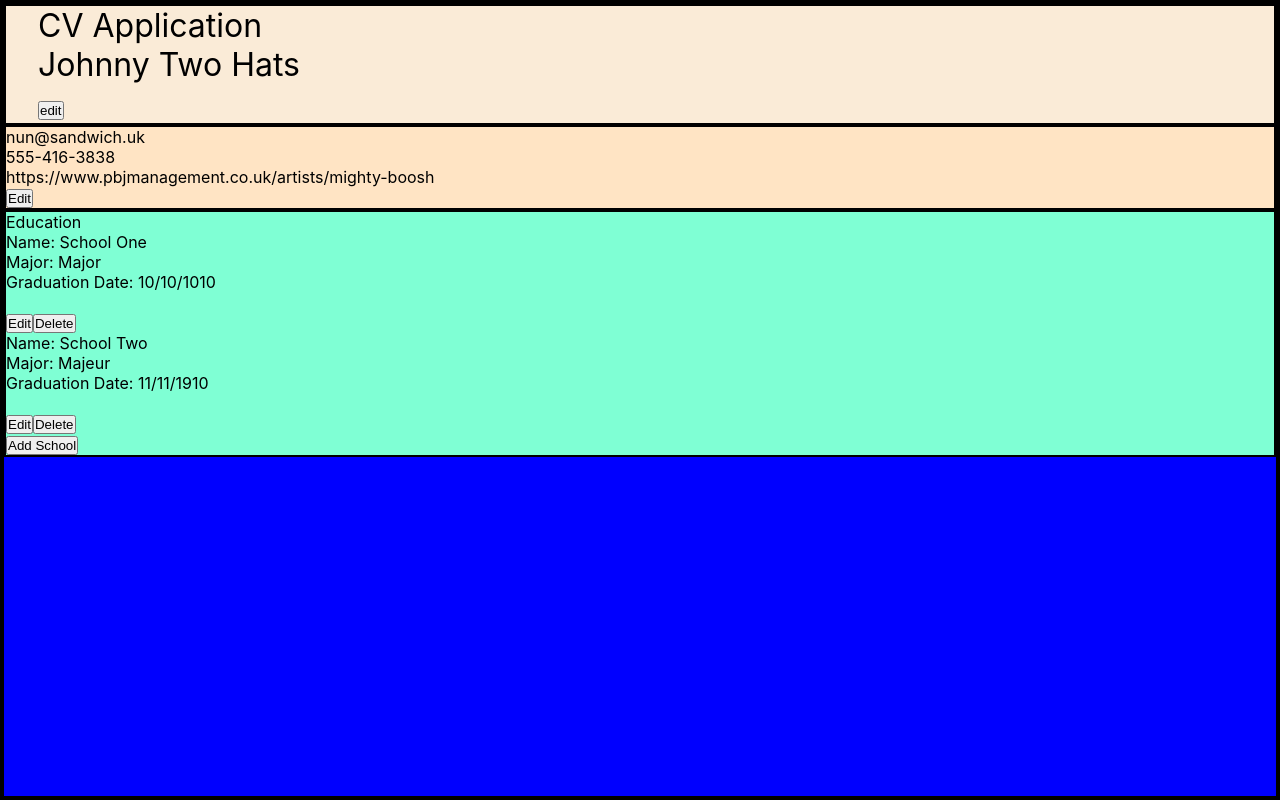
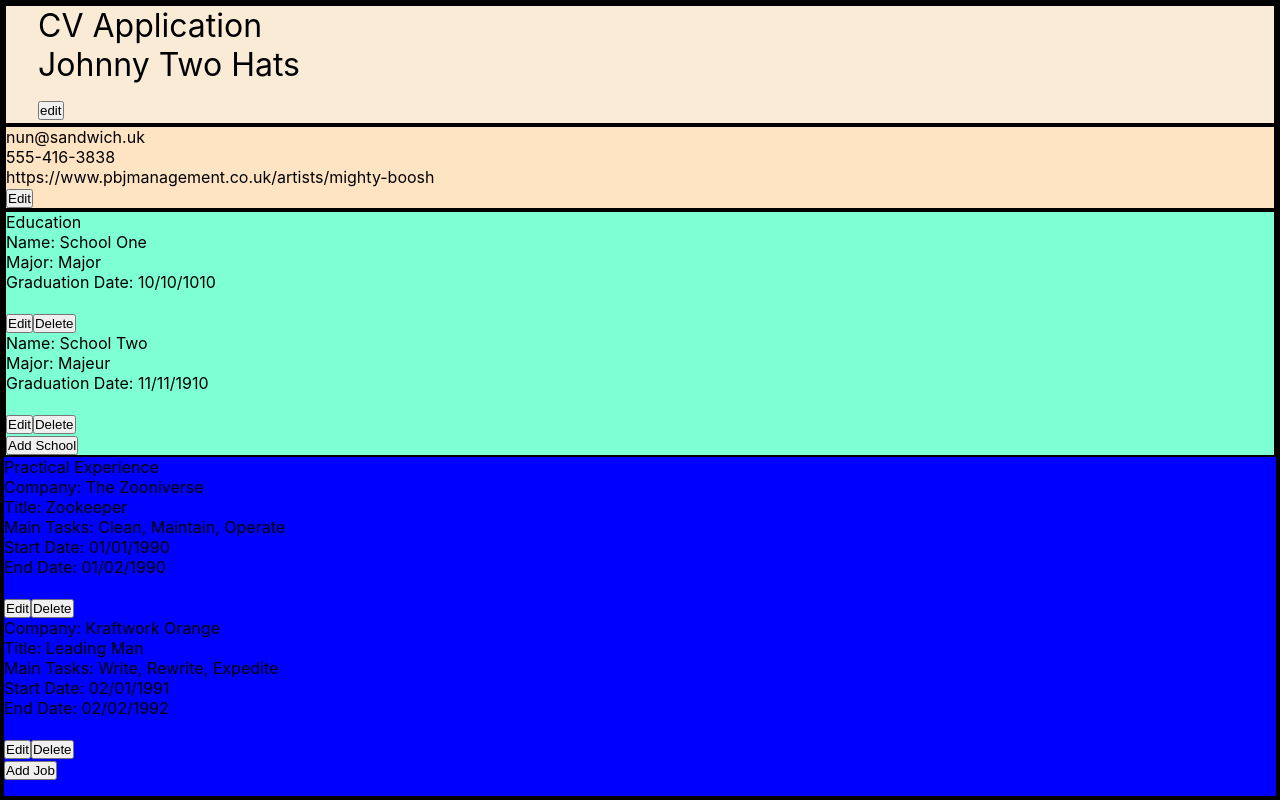
Before and after one commit to SloaneTribble/cv-project, a React (Create React App) app: page / in a window 1280 px wide. Built offline with nearby package versions, Linux system fonts and the light colour scheme.

Commit message:
Continue implementing practical section

```diff
--- /dev/null
+++ b/src/components/AddJob.js
@@ -0,0 +1,71 @@
+import React, { Component } from "react";
+
+class AddJob extends Component {
+  constructor(props) {
+    super(props);
+  }
+
+  render() {
+    const addMode = this.props.addMode;
+
+    if (addMode) {
+      return (
+        <div>
+          <form onSubmit={this.props.submitJob}>
+            <ul>
+              <li>
+                <label htmlFor="company">Company: </label>
+                <input
+                  type="text"
+                  id="company"
+                  value={this.props.currentJob.company}
+                  onChange={this.props.companyChange}
+                ></input>
+              </li>
+              <li>
+                <label htmlFor="title">Title: </label>
+                <input
+                  type="text"
+                  id="title"
+                  value={this.props.currentJob.title}
+                  onChange={this.props.titleChange}
+                ></input>
+              </li>
+              <li>
+                <label htmlFor="mainTasks">Main Tasks: </label>
+                <input
+                  type="textarea"
+                  id="mainTasks"
+                  rows={5}
+                  value={this.props.currentJob.mainTasks}
+                  onChange={this.props.mainTasksChange}
+                ></input>
+              </li>
+              <li>
+                <label htmlFor="startDate">Start Date: </label>
+                <input
+                  type="date"
+                  id="startDate"
+                  value={this.props.currentJob.startDate}
+                  onChange={this.props.startDateChange}
+                ></input>
+              </li>
+              <li>
+                <label htmlFor="endDate">Main Tasks: </label>
+                <input
+                  type="date"
+                  id="endDate"
+                  value={this.props.currentJob.endDate}
+                  onChange={this.props.endDateChange}
+                ></input>
+              </li>
+              <button type="submit">Submit</button>
+            </ul>
+          </form>
+        </div>
+      );
+    }
+  }
+}
+
+export { AddJob };
--- a/src/components/AddPractice.js
+++ /dev/null
@@ -1 +0,0 @@
-import React, { Component } from "react";
--- a/src/components/EducationContainer.js
+++ b/src/components/EducationContainer.js
@@ -179,8 +179,8 @@ class EducationContainer extends Component {
           {addText}
         </button>
         <AddSchool
+          addMode={this.state.addMode}
           currentSchool={this.state.currentSchool}
-          addMode={this.state.addMode}
           nameChange={this.handleNameChange}
           majorChange={this.handleMajorChange}
           gradYearChange={this.handleGradYearChange}
--- /dev/null
+++ b/src/components/JobOverview.js
@@ -0,0 +1,62 @@
+import React, { Component } from "react";
+
+class JobOverview extends Component {
+  constructor(props) {
+    super(props);
+  }
+
+  render() {
+    const jobs = this.props.jobs;
+
+    let overview;
+
+    overview = jobs.map((job) =>
+      job.editMode === false ? (
+        <ul key={job.id}>
+          <li>Company: {job.company}</li>
+          <li>Title: {job.title}</li>
+          <li>Main Tasks: {job.mainTasks}</li>
+          <li>Start Date: {job.startDate}</li>
+          <li>End Date: {job.endDate}</li>
+          <br></br>
+          <button className={job.id} onClick={this.props.editJob}>
+            Edit
+          </button>
+          <button className={job.id} onClick={this.props.deleteJob}>
+            Delete
+          </button>
+        </ul>
+      ) : (
+        <form key={job.id} className={job.id} onSubmit={this.props.submitEdit}>
+          <label htmlFor="company">Company: </label>
+          <input type="text" id="company" defaultValue={job.company}></input>
+
+          <label htmlFor="title">Title: </label>
+          <input type="text" id="major" defaultValue={job.title}></input>
+
+          <label htmlFor="main-tasks">Main Tasks: </label>
+          <input
+            type="textarea"
+            id="main-tasks"
+            defaultValue={job.mainTasks}
+          ></input>
+
+          <label htmlFor="startDate">Start Date: </label>
+          <input
+            type="date"
+            id="startDate"
+            defaultValue={job.startDate}
+          ></input>
+
+          <label htmlFor="endDate">End Date: </label>
+          <input type="date" id="endDate" defaultValue={job.endDate}></input>
+          <button type="submit">Submit</button>
+        </form>
+      )
+    );
+
+    return <div className="job-overview">{overview}</div>;
+  }
+}
+
+export { JobOverview };
--- a/src/components/MainContainer.js
+++ b/src/components/MainContainer.js
@@ -5,6 +5,8 @@ import { HeaderContainer } from "./HeaderContainer";
 import { GeneralContainer } from "./GeneralContainer";
 
 import { EducationContainer } from "./EducationContainer";
+
+import { PracticalContainer } from "./PracticalContainer";
 
 class MainContainer extends Component {
   constructor(props) {
@@ -17,6 +19,7 @@ class MainContainer extends Component {
         <HeaderContainer />
         <GeneralContainer />
         <EducationContainer />
+        <PracticalContainer />
       </div>
     );
   }
--- /dev/null
+++ b/src/components/PracticalContainer.js
@@ -0,0 +1,155 @@
+import React, { Component } from "react";
+
+import uniqid from "uniqid";
+
+import { AddJob } from "./AddJob";
+
+import { JobOverview } from "./JobOverview";
+
+class PracticalContainer extends Component {
+  constructor(props) {
+    super(props);
+
+    this.state = {
+      addMode: false,
+      jobs: [
+        {
+          editMode: false,
+          id: uniqid(),
+          company: "The Zooniverse",
+          title: "Zookeeper",
+          mainTasks: "Clean, Maintain, Operate",
+          startDate: "01/01/1990",
+          endDate: "01/02/1990",
+        },
+        {
+          editMode: false,
+          id: uniqid(),
+          company: "Kraftwork Orange",
+          title: "Leading Man",
+          mainTasks: "Write, Rewrite, Expedite",
+          startDate: "02/01/1991",
+          endDate: "02/02/1992",
+        },
+      ],
+      currentJob: {
+        editMode: false,
+        id: uniqid(),
+        company: "",
+        title: "",
+        mainTasks: [],
+        startDate: "",
+        endDate: "",
+      },
+    };
+
+    this.addModeToggle = this.addModeToggle.bind(this);
+
+    this.handleCompanyChange = this.handleCompanyChange.bind(this);
+
+    this.handleTitleChange = this.handleTitleChange.bind(this);
+
+    this.handleMainTasksChange = this.handleMainTasksChange.bind(this);
+
+    this.handleStartDateChange = this.handleStartDateChange.bind(this);
+
+    this.handleEndDateChange = this.handleEndDateChange.bind(this);
+
+    this.editJob = this.editJob.bind(this);
+  }
+
+  addModeToggle() {
+    this.setState((prevState) => ({
+      addMode: !prevState.addMode,
+    }));
+    console.log(this.state.addMode);
+  }
+
+  handleCompanyChange = (e) => {
+    this.setState((prevState) => ({
+      currentJob: {
+        ...prevState.currentJob,
+        company: e.target.value,
+      },
+    }));
+  };
+
+  handleTitleChange = (e) => {
+    this.setState((prevState) => ({
+      currentJob: {
+        ...prevState.currentJob,
+        title: e.target.value,
+      },
+    }));
+  };
+
+  handleMainTasksChange = (e) => {
+    this.setState((prevState) => ({
+      currentJob: {
+        ...prevState.currentJob,
+        mainTasks: e.target.value,
+      },
+    }));
+  };
+
+  handleStartDateChange = (e) => {
+    this.setState((prevState) => ({
+      currentJob: {
+        ...prevState.currentJob,
+        startDate: e.target.value,
+      },
+    }));
+  };
+
+  handleEndDateChange = (e) => {
+    this.setState((prevState) => ({
+      currentJob: {
+        ...prevState.currentJob,
+        endDate: e.target.value,
+      },
+    }));
+  };
+
+  editJob = (e) => {
+    let currentJobs = [...this.state.jobs];
+    let index = currentJobs.findIndex((obj) => obj.id === e.target.className);
+    currentJobs[index].editMode = true;
+    this.setState({ schools: currentJobs });
+  };
+
+  render() {
+    const currentMode = this.state.addMode;
+
+    let addText;
+    if (currentMode) {
+      addText = "Close";
+    } else {
+      addText = "Add Job";
+    }
+    return (
+      <div className="practical">
+        <span>Practical Experience</span>
+        <JobOverview
+          jobs={this.state.jobs}
+          editJob={this.editJob}
+          deleteJob={this.deleteJob}
+          submitEdit={this.submitEdit}
+        />
+        <button className="new-job" onClick={this.addModeToggle}>
+          {addText}
+        </button>
+        <AddJob
+          addMode={this.state.addMode}
+          currentJob={this.state.currentJob}
+          companyChange={this.handleCompanyChange}
+          titleChange={this.handleTitleChange}
+          mainTasksChange={this.handleMainTasksChange}
+          startDateChange={this.handleStartDateChange}
+          endDateChange={this.handleEndDateChange}
+        />
+      </div>
+    );
+  }
+}
+
+export { PracticalContainer };
--- a/src/components/PracticalOverview.js
+++ /dev/null
@@ -1 +0,0 @@
-import React, { Component } from "react";
```
Also changed, not shown: src/components/Practical.js (deleted, +0 -36 lines).
